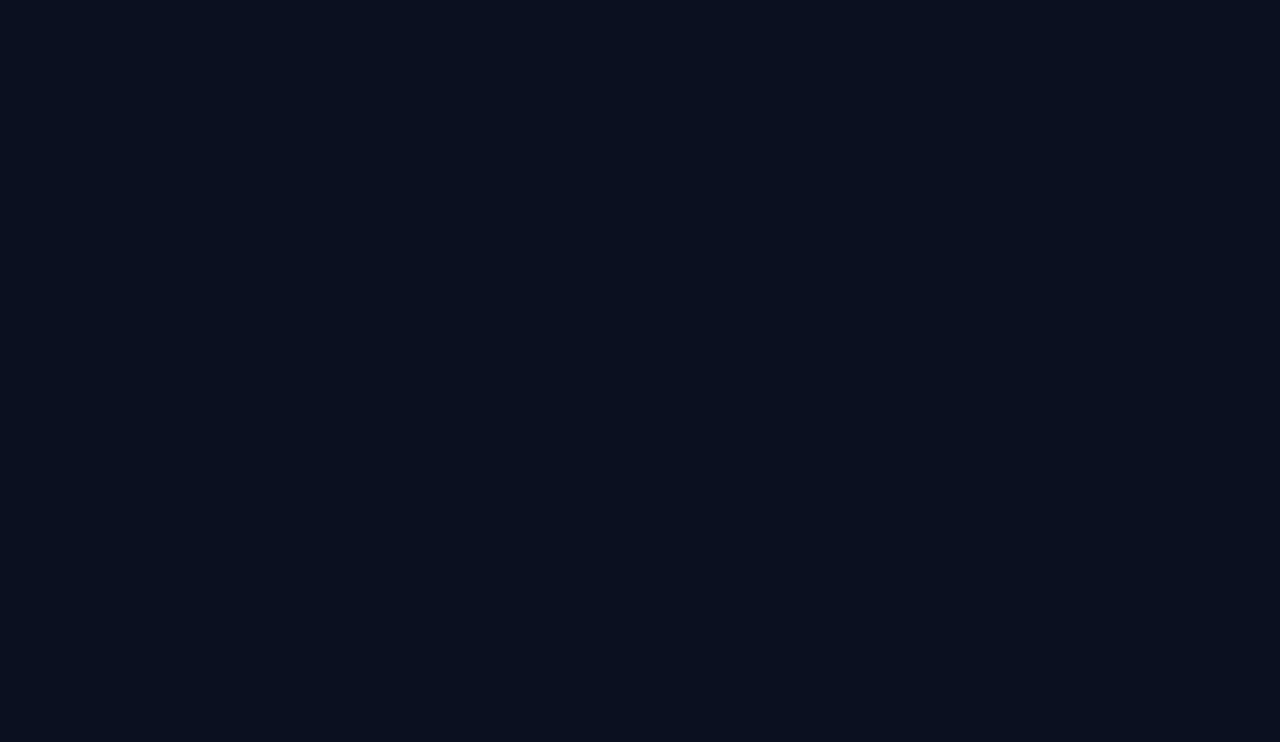
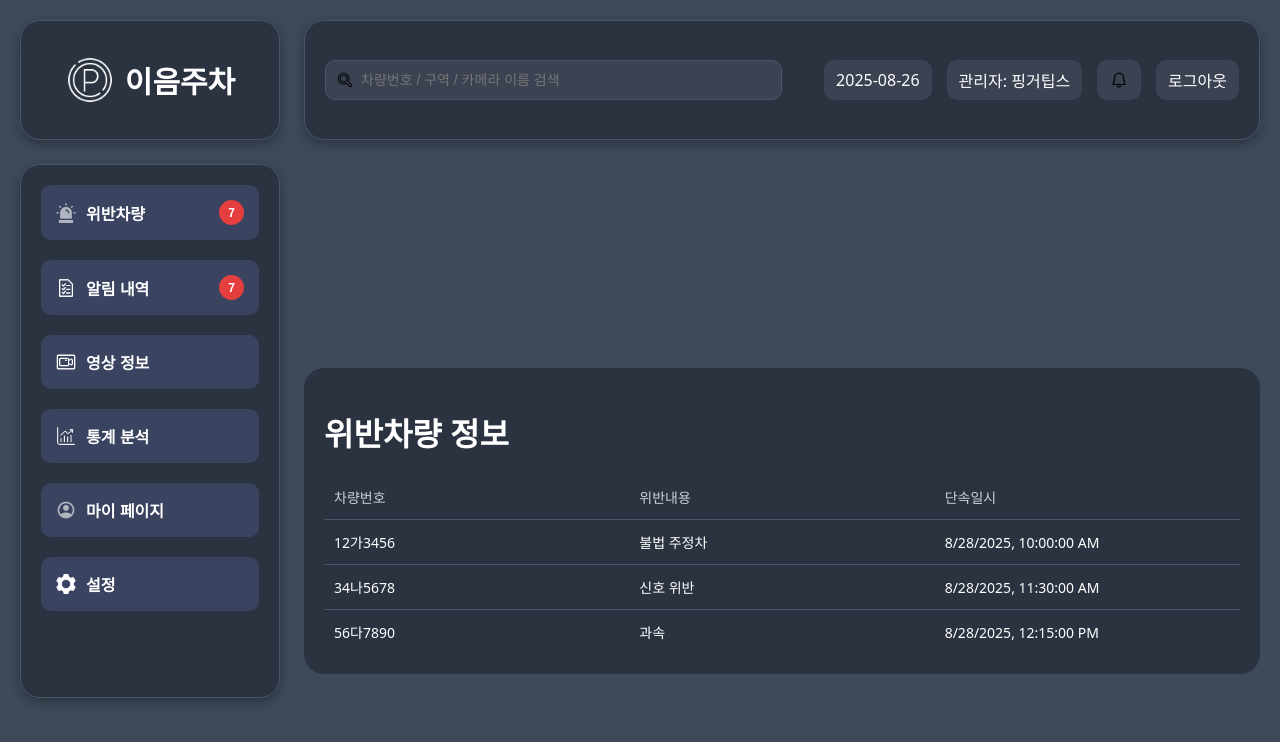
Before and after one commit to 2025-SMHRD-SW-BigData/Fingertips, a React (Vite) app in the folder frontend/: page /violations in a window 1280 px wide. Before the commit this address had no page. Shown: the top 742 px of the page. Built offline with nearby package versions, Linux system fonts and the light colour scheme; sample sign-in values are in the browser's storage.

Commit message:
위반차량

```diff
--- a/frontend/src/App.jsx
+++ b/frontend/src/App.jsx
@@ -4,6 +4,7 @@ import Login from './pages/Login';
 import MainPage from './component/Mainpage';
 import AdminSignup from './pages/AdminSignup';
 import CCTVpage from './component/CCTVpage';
+import ViolationPage from './pages/ViolationPage';
 
 function ProtectedRoute({ children }) {
   const token = localStorage.getItem('token');
@@ -28,6 +29,14 @@ export default function App() {
           </ProtectedRoute>
         }
       />
+      <Route
+        path="/violations"
+        element={
+          <ProtectedRoute>
+            <ViolationPage />
+          </ProtectedRoute>
+        }
+      />
 
     </Routes>
   );
--- a/frontend/src/component/Logo.jsx
+++ b/frontend/src/component/Logo.jsx
@@ -1,10 +1,12 @@
 import React from 'react';
 import '../style/mainpage.css';
 import logo from '../assets/logo.png';
+import { Link } from 'react-router-dom';
 
 const Logo = () => {
   return (
     <div className='Mainpage_logo box-style'>
+      <Link to="/mainpage" style={{ textDecoration: 'none', color: 'inherit' }}>
         <div className="logo-container">
           <img
             src={logo}
@@ -23,6 +25,7 @@ const Logo = () => {
             이음주차
           </span>
         </div>
+      </Link>
     </div>
   );
 };
--- a/frontend/src/component/Sidebar.jsx
+++ b/frontend/src/component/Sidebar.jsx
@@ -6,6 +6,8 @@ import vidio from '../assets/vidio.png';
 import graf from '../assets/graf.png';
 import mypage from '../assets/mypage.png';
 import setting from '../assets/setting.png';
+
+import { Link } from 'react-router-dom';
 
 const SidebarItem = ({ icon, text, count }) => (
   <div className="side_sbox">
@@ -18,7 +20,9 @@ const SidebarItem = ({ icon, text, count }) => (
 const Sidebar = () => {
   return (
     <div className='Sidebar_box box-style'>
-      <SidebarItem icon={Xcarbell} text="위반차량" count={7} />
+          <Link to="/violations" style={{ textDecoration: 'none', color: 'inherit' }}>
+        <SidebarItem icon={Xcarbell} text="위반차량" count={7} />
+    </Link>
       <SidebarItem icon={checklist} text="알림 내역" count={7} />
       <SidebarItem icon={vidio} text="영상 정보" />
       <SidebarItem icon={graf} text="통계 분석" />
--- /dev/null
+++ b/frontend/src/pages/ViolationPage.jsx
@@ -0,0 +1,54 @@
+import React, { useState, useEffect } from 'react';
+import '../style/mainpage.css';
+import Sidebar from '../component/Sidebar';
+import MainpageTop from '../component/MainpageTop';
+import Logo from '../component/Logo';
+
+const ViolationPage = () => {
+  const [violations, setViolations] = useState([]);
+
+  useEffect(() => {
+    // 샘플 데이터
+    const sampleViolations = [
+      { carNumber: '12가3456', type: '불법 주정차', date: '2025-08-28T10:00:00' },
+      { carNumber: '34나5678', type: '신호 위반', date: '2025-08-28T11:30:00' },
+      { carNumber: '56다7890', type: '과속', date: '2025-08-28T12:15:00' },
+    ];
+    setViolations(sampleViolations);
+  }, []);
+
+  return (
+    <div className="Mainpage_box">
+      <div className="page-layout">
+        <Logo />
+        <MainpageTop />
+        <Sidebar />
+        <div className="content-area">
+          <h1>위반차량 정보</h1>
+          <div className="violation-list">
+            <table>
+              <thead>
+                <tr>
+                  <th>차량번호</th>
+                  <th>위반내용</th>
+                  <th>단속일시</th>
+                </tr>
+              </thead>
+              <tbody>
+                {violations.map((violation, index) => (
+                  <tr key={index}>
+                    <td>{violation.carNumber}</td>
+                    <td>{violation.type}</td>
+                    <td>{new Date(violation.date).toLocaleString()}</td>
+                  </tr>
+                ))}
+              </tbody>
+            </table>
+          </div>
+        </div>
+      </div>
+    </div>
+  );
+};
+
+export default ViolationPage;
--- a/frontend/src/style/mainpage.css
+++ b/frontend/src/style/mainpage.css
@@ -276,3 +276,44 @@
   cursor: pointer;
   width: 100%;
 }
+
+/* Violation Page Specific Styles */
+.content-area {
+  grid-area: map; /* This might need adjustment based on desired layout */
+  background-color: #2B3341;
+  max-height: 2000px;
+  color: white;
+  border-radius: 20px;
+  padding: 20px;
+  box-sizing: border-box;
+  display: flex;
+  flex-direction: column;
+  overflow-y: auto;
+}
+
+.content-area h1 {
+  margin-bottom: 20px;
+}
+
+.violation-list table {
+  width: 100%;
+  border-collapse: collapse;
+  font-size: 14px;
+  table-layout: fixed;
+  word-break: break-word;
+}
+
+.violation-list th, .violation-list td {
+  padding: 12px 10px;
+  text-align: left;
+  border-bottom: 1px solid #4a5568;
+}
+
+.violation-list th {
+  color: #c9d1d9;
+  font-weight: 500;
+}
+
+.violation-list tr:last-child td {
+  border-bottom: none;
+}
```
Lines whose indentation alone changed are shown as unchanged.
